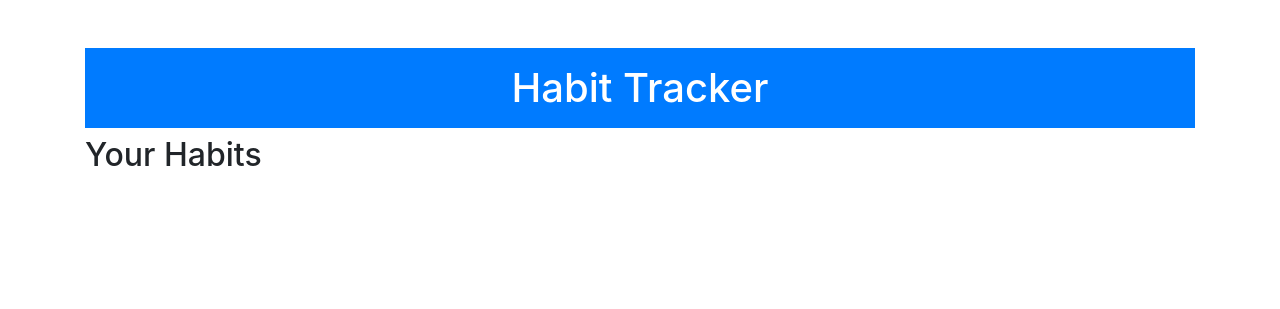
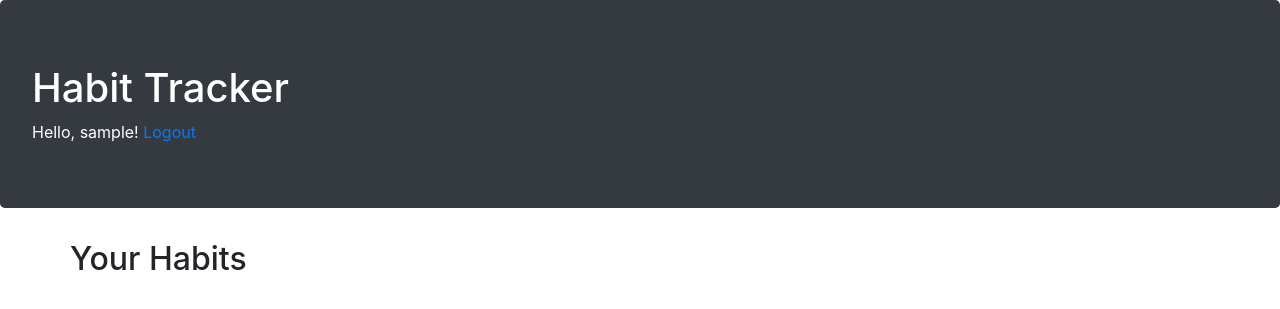
Before and after one commit to momentum-team-1/django-from-scratch-amgillenwater, a Django app: page /habits/ in a window 1280 px wide. Shown: the top 309 px of the page. Run offline with Django 3.2, Linux system fonts and the light colour scheme; the visitor is signed in with stand-in values (Sample User, id 1); data that the repository does not hold is empty; some libraries are stand-ins or nearby versions.

Commit message:
evening break

```diff
--- a/templates/base.html
+++ b/templates/base.html
@@ -10,15 +10,19 @@
     <title>{% block title %}Habit Tracker{% endblock %}</title>
 </head>
 <body>
-    <div class="container mt-5">
-        <div class="row-lg">
-            <h1 class="bg-primary text-white text-center p-3">Habit Tracker</h1>
+    <div>
+        <div class="jumbotron bg-dark text-white">
+            <h1><a href="{% url 'homepage' %}"></a> Habit Tracker</h1>
+            {% if user.is_authenticated %}
+            <div>
+                Hello, {{user.username}}!
+                <a href="{% url 'auth_logout' %}">Logout</a>
+            </div>
+            {% endif %}
         </div>
-        <div>
-                {% block content %}
-                {% endblock %}
-            </div>
-        </div>
+
+        {% block content %}
+        {% endblock %}
     </div>
 
 </body>
```
